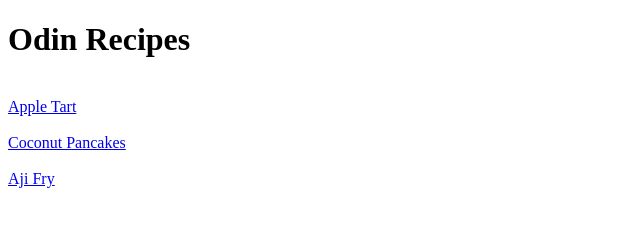
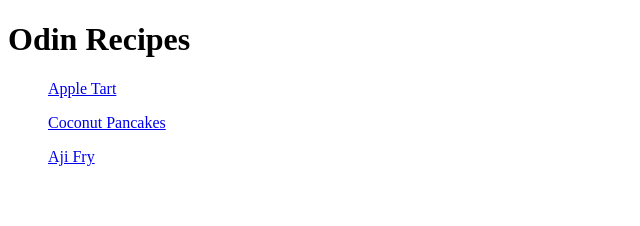
Before and after one commit to mikayla08/odin-recipes, a plain HTML site: page index.html in a window 1280 px wide. Shown: the whole page, without its empty margins (0-640 px from the left). Drawn offline with Linux system fonts and the light colour scheme.

Commit message:
make recipes section into an unordered list

```diff
--- a/index.html
+++ b/index.html
@@ -7,9 +7,9 @@
 <body>
    <h1>Odin Recipes</h1>
 
-   <br><a href="recipes/apple-tart.html">Apple Tart</a></br>
-   <br><a href="recipes/coconut-pancakes.html">Coconut Pancakes</a></br>
-   <br><a href="recipes/aji-fry.html">Aji Fry</a>
+   <ul><a href="recipes/apple-tart.html">Apple Tart</a></ul>
+   <ul><a href="recipes/coconut-pancakes.html">Coconut Pancakes</a></ul>
+   <ul><a href="recipes/aji-fry.html">Aji Fry</a></ul>
 
 </body>
 </html>
```
